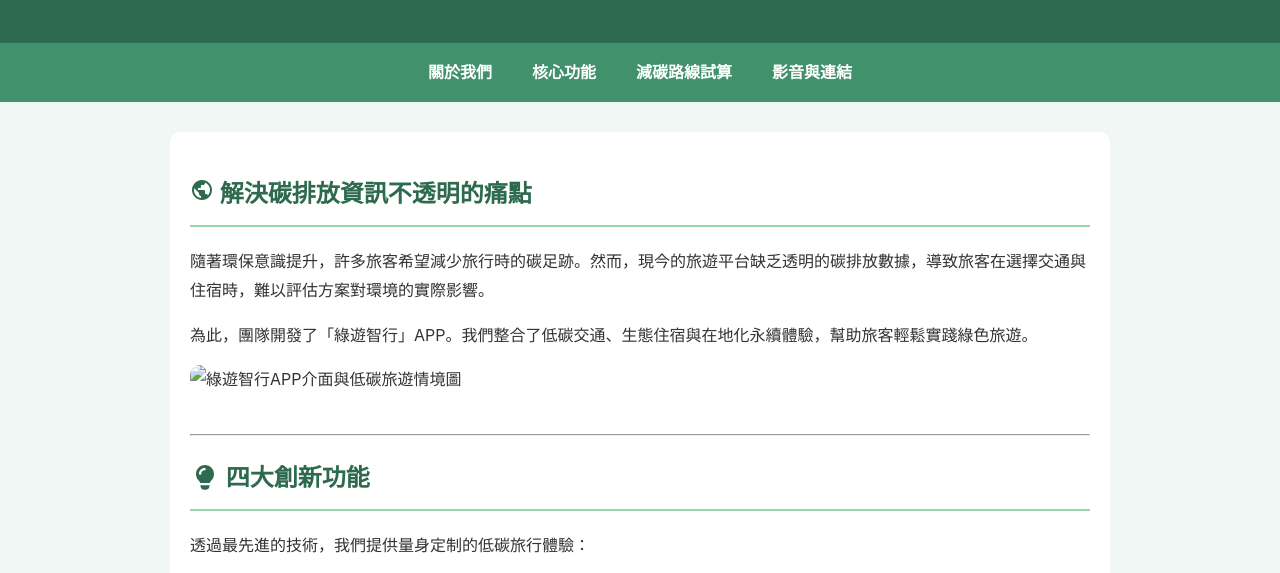
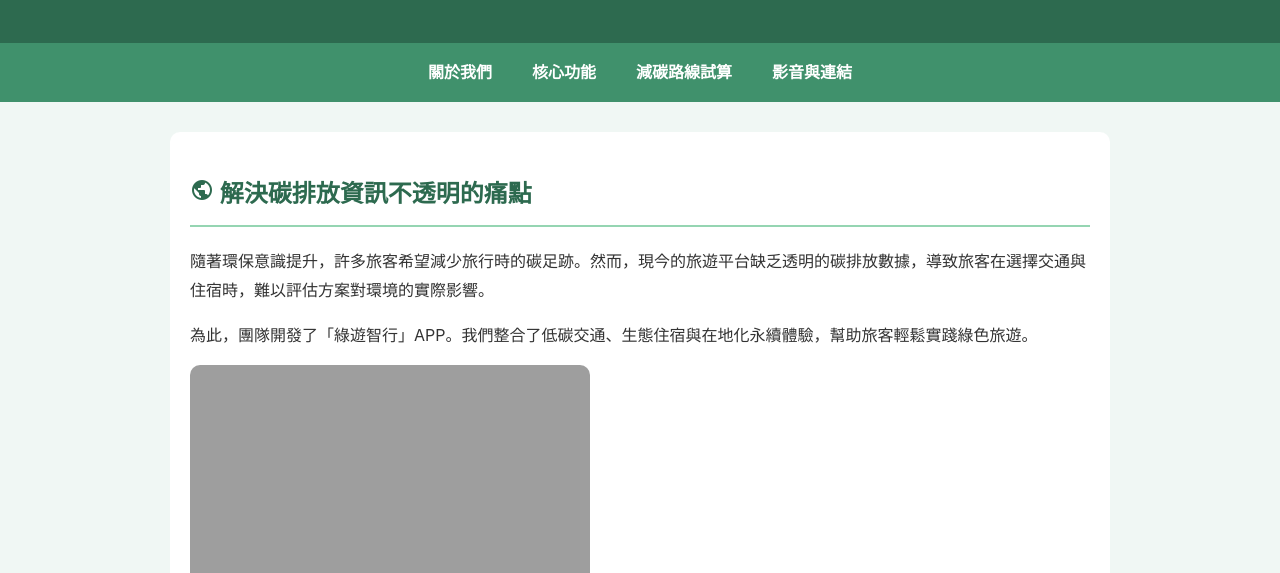
Before and after one commit to maxmaxcool666-png/HW1, a plain HTML site: page index.html in a window 1280 px wide. Shown: the part 162-735 px from the top of the page. Drawn offline with nearby package versions, Linux system fonts and the light colour scheme; the site is published under a folder, as on GitHub Pages, so addresses that start at the root find nothing.

Commit message:
Update index.html

```diff
--- a/index.html
+++ b/index.html
@@ -56,7 +56,7 @@
         <p>
           為此，團隊開發了「綠遊智行」APP。我們整合了低碳交通、生態住宿與在地化永續體驗，幫助旅客輕鬆實踐綠色旅遊。
         </p>
-        <img src="/assets/Image1.png" alt="綠遊智行APP介面與低碳旅遊情境圖" />
+        <img src="assets/Image1.png" alt="綠遊智行APP介面與低碳旅遊情境圖" />
       </section>
 
       <hr />
```
